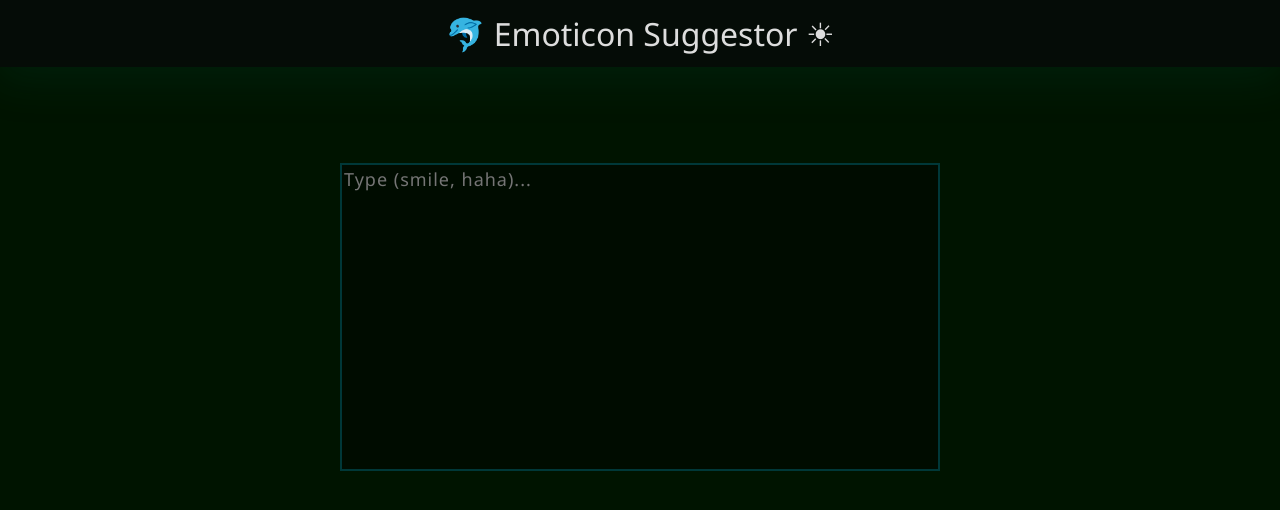
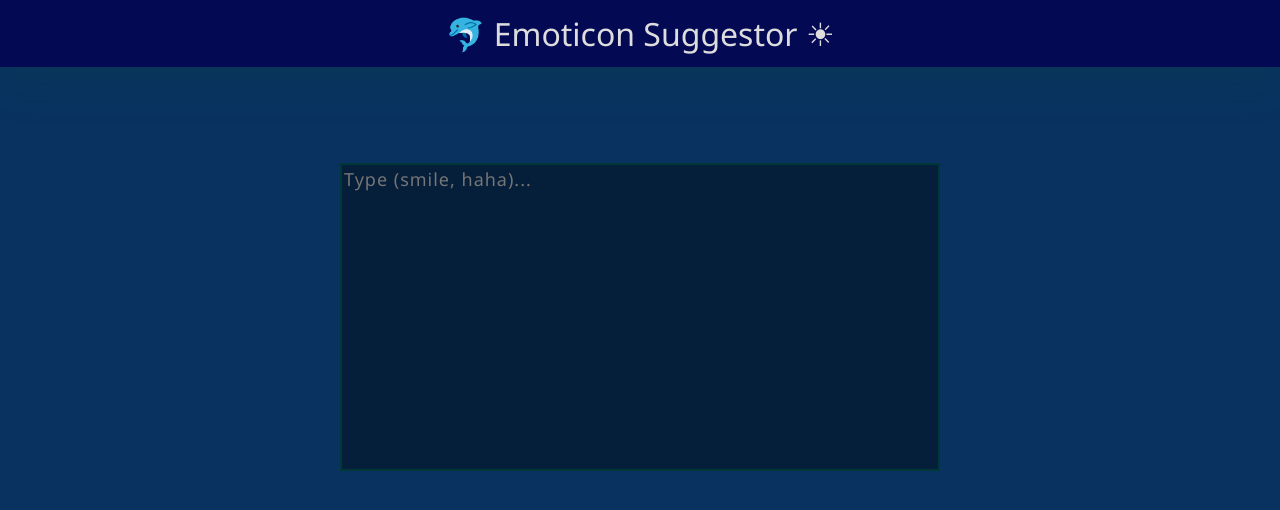
Before and after one commit to eraaxit/emoticon-suggestor, a React (Create React App) app: page / in a window 1280 px wide. Shown: the top 510 px of the page. Built offline with nearby package versions, Linux system fonts and the light colour scheme.

Commit message:
Added new theme

```diff
--- a/src/global.css
+++ b/src/global.css
@@ -16,16 +16,18 @@ input, textarea, button{
 :root{
   --primary-bg: rgb(5, 12, 7);
   --secondary-bg: rgb(0, 20, 0);
+  --primary-bg1: rgb(4, 9, 83);
+  --secondary-bg1: rgb(9, 50, 97);
   --tertiary-bg : rgb(177, 177, 177);
   --primary-clr: rgb(221,221,221);
 }
 
 .primarybg{
-  background-color: var(--primary-bg);
+  background-color: var(--primary-bg1);
 }
 
 .secondarybg{
-  background-color: var(--secondary-bg);
+  background-color: var(--secondary-bg1);
 }
 
 .tertiarybg{
```
